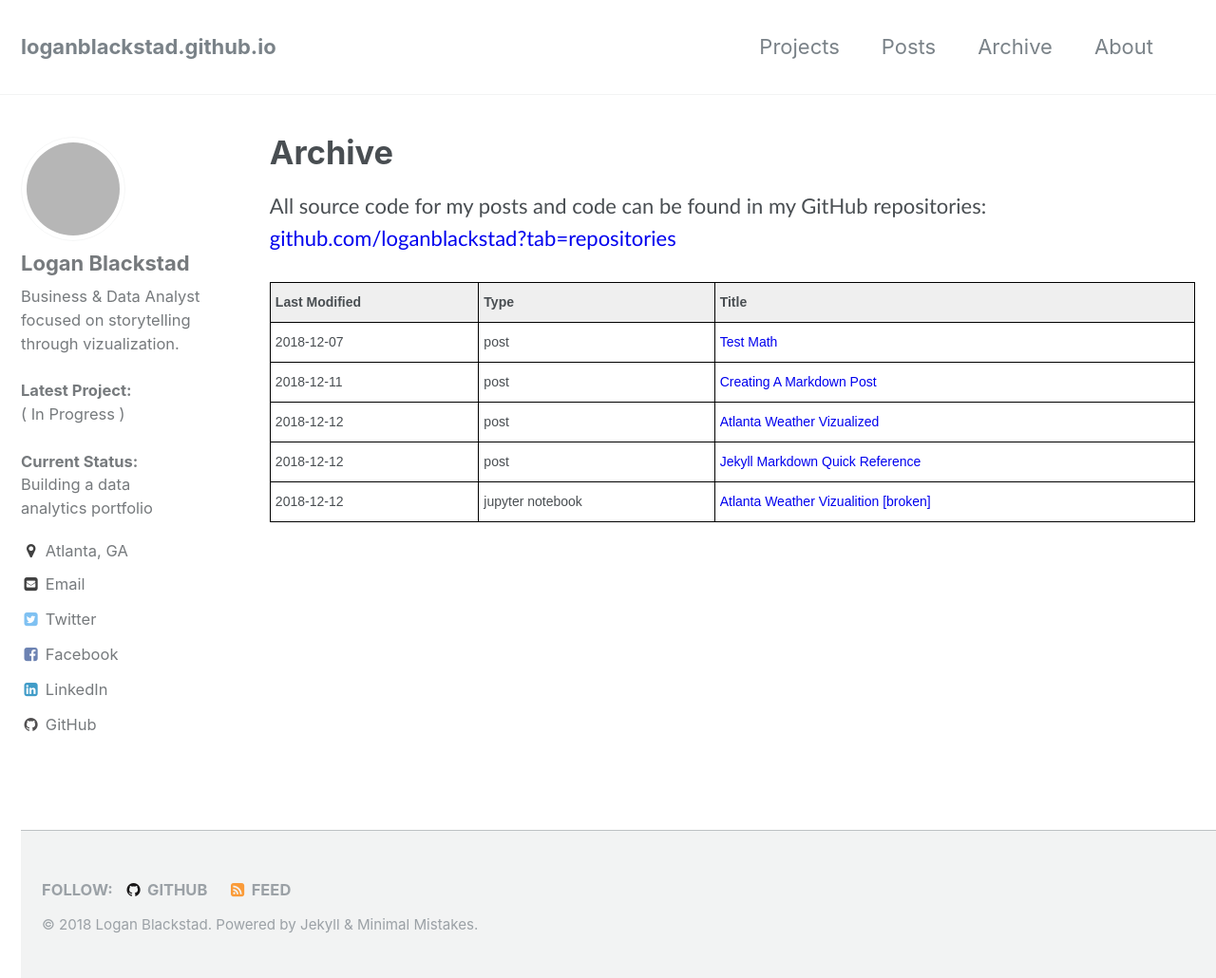
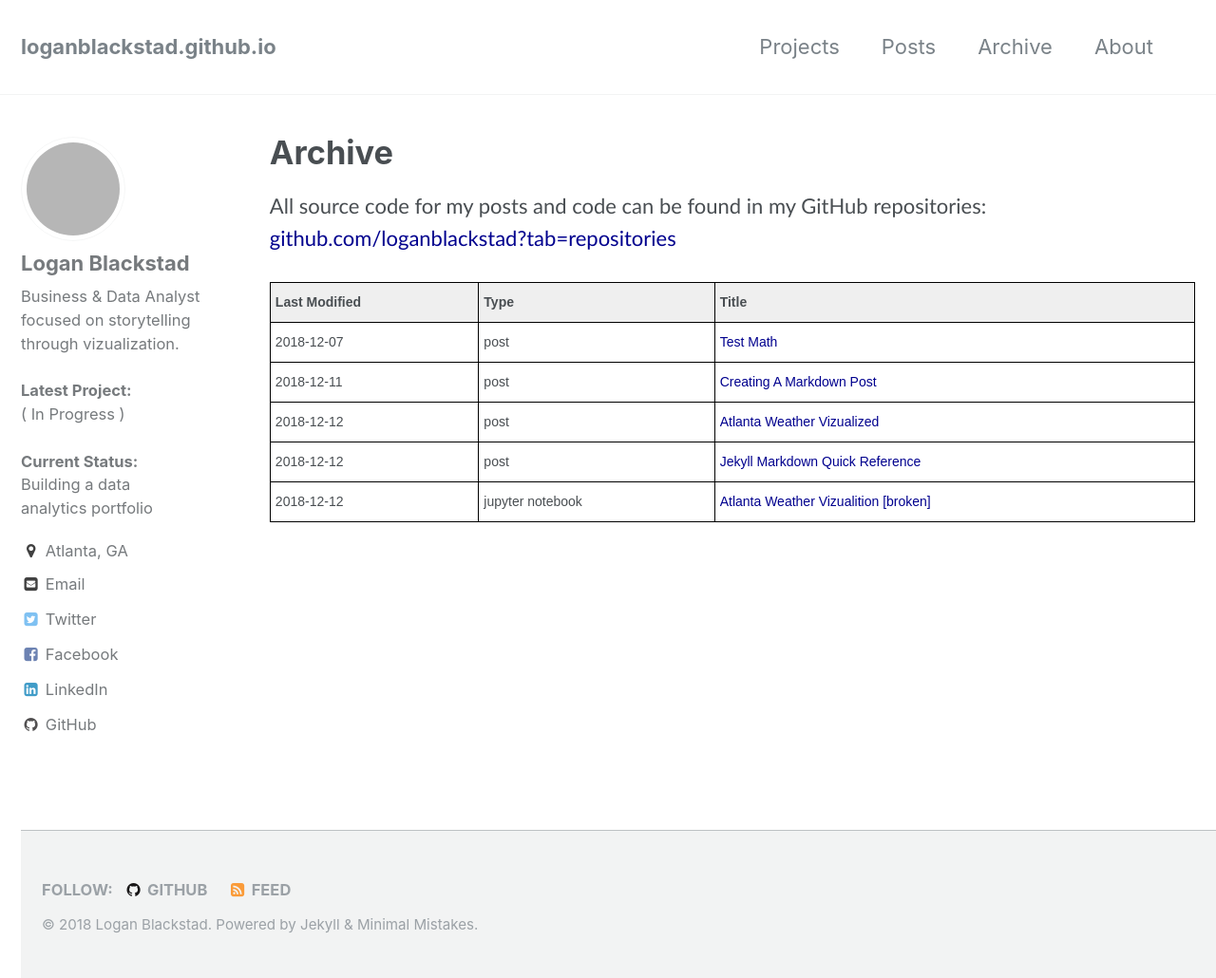
Before and after one commit to loganblackstad/loganblackstad.github.io, a Jekyll site: the page built from _pages/code.html, in a window 1280 px wide and 1030 px high. Shown: the whole window at 95% size. Built offline with Jekyll 4.4.1, drawn with Linux system fonts in a browser that asks for light colours; grey boxes are pictures that could not be loaded.

Commit message:
changed the color of links

```diff
--- a/_pages/code.html
+++ b/_pages/code.html
@@ -18,7 +18,7 @@ lang=PT-BR style='mso-bidi-font-size:10.0pt;font-family:"Calibri",sans-serif;
 mso-bidi-font-family:"Times New Roman";mso-bidi-theme-font:minor-latin;
 mso-ansi-language:PT-BR'>All source code for my posts and code can be found in my GitHub repositories:<span
 style='mso-spacerun:yes'>  </span><br><a
-href="https://github.com/loganblackstad?tab=repositories" style="color:#0000EE"> github.com/loganblackstad?tab=repositories</a><br>
+href="https://github.com/loganblackstad?tab=repositories" style="color:#00008e"> github.com/loganblackstad?tab=repositories</a><br>
 </span><b
 style='mso-bidi-font-weight:normal'><span lang=PT-BR style='font-size:24.0pt;
 mso-bidi-font-size:11.0pt;font-family:"Calibri",sans-serif;mso-bidi-font-family:
@@ -43,26 +43,26 @@ mso-bidi-font-size:11.0pt;font-family:"Calibri",sans-serif;mso-bidi-font-family:
   <tr>
     <td class="tg-0lax">2018-12-07</td>
     <td class="tg-0lax">post</td>
-    <td class="tg-0lax"><a href="https://loganblackstad.github.io/Test-Math/" style="color:#0000EE">Test Math</td>
+    <td class="tg-0lax"><a href="https://loganblackstad.github.io/Test-Math/" style="color:#00008e">Test Math</td>
   </tr>
   <tr>
     <td class="tg-0lax">2018-12-11</td>
     <td class="tg-0lax">post</td>
-    <td class="tg-0lax"><a href="https://loganblackstad.github.io/posts/articles/december/2018/creating-a-markdown-post/" style="color:#0000EE">Creating A Markdown Post</td>
+    <td class="tg-0lax"><a href="https://loganblackstad.github.io/posts/articles/december/2018/creating-a-markdown-post/" style="color:#00008e">Creating A Markdown Post</td>
   </tr>
   <tr>
     <td class="tg-0lax">2018-12-12</td>
     <td class="tg-0lax">post</td>
-    <td class="tg-0lax"><a href="https://loganblackstad.github.io/Atlanta-Weather-Vizualized/" style="color:#0000EE">Atlanta Weather Vizualized</td>
+    <td class="tg-0lax"><a href="https://loganblackstad.github.io/Atlanta-Weather-Vizualized/" style="color:#00008e">Atlanta Weather Vizualized</td>
   </tr>
   <tr>
     <td class="tg-0lax">2018-12-12</td>
     <td class="tg-0lax">post</td>
-    <td class="tg-0lax"><a href="https://loganblackstad.github.io/Jekyll-Markdown-Quick-Reference/" style="color:#0000EE">Jekyll Markdown Quick Reference</td>
+    <td class="tg-0lax"><a href="https://loganblackstad.github.io/Jekyll-Markdown-Quick-Reference/" style="color:#00008e">Jekyll Markdown Quick Reference</td>
   </tr>
   <tr>
     <td class="tg-0lax">2018-12-12</td>
     <td class="tg-0lax">jupyter notebook</td>
-    <td class="tg-0lax"><a style="color:#0000EE">Atlanta Weather Vizualition [broken]</td>
+    <td class="tg-0lax"><a style="color:#00008e">Atlanta Weather Vizualition [broken]</td>
   </tr>
 </table>
```
